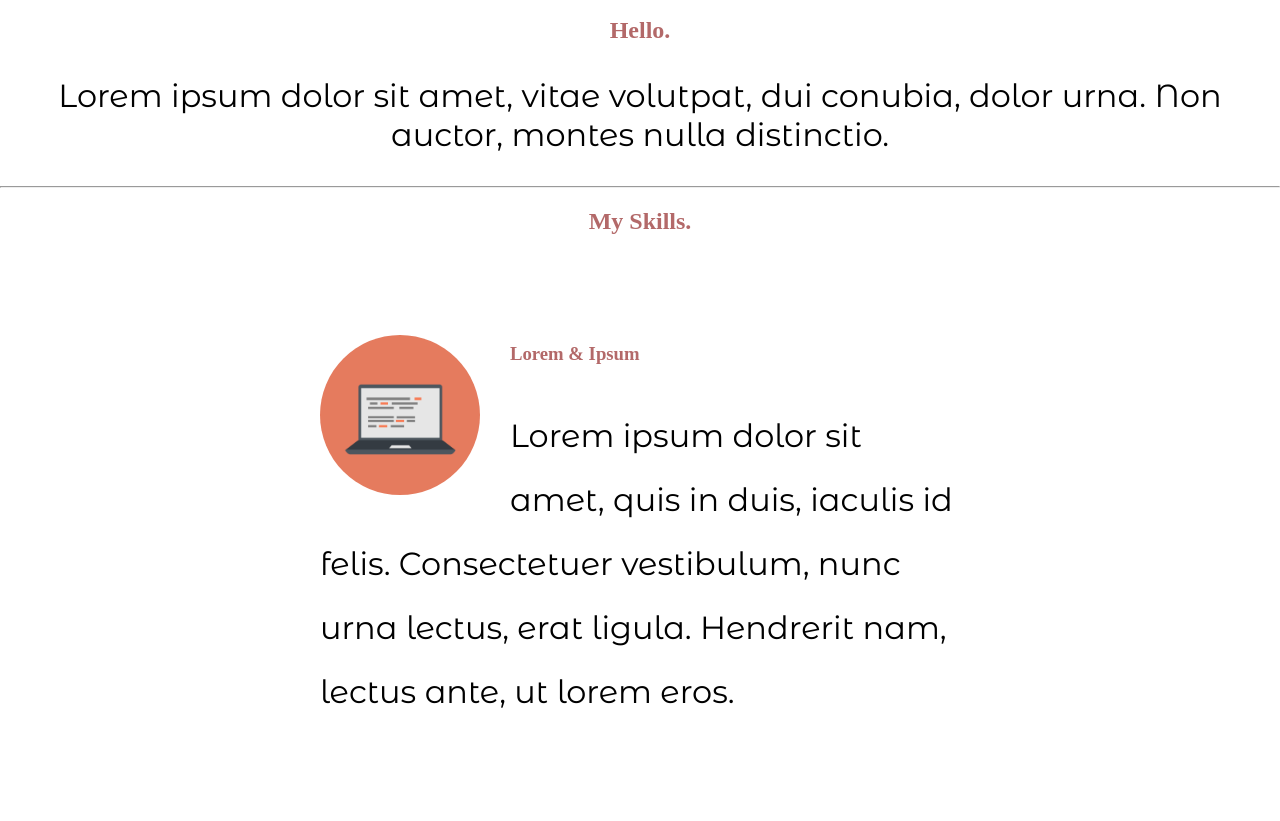
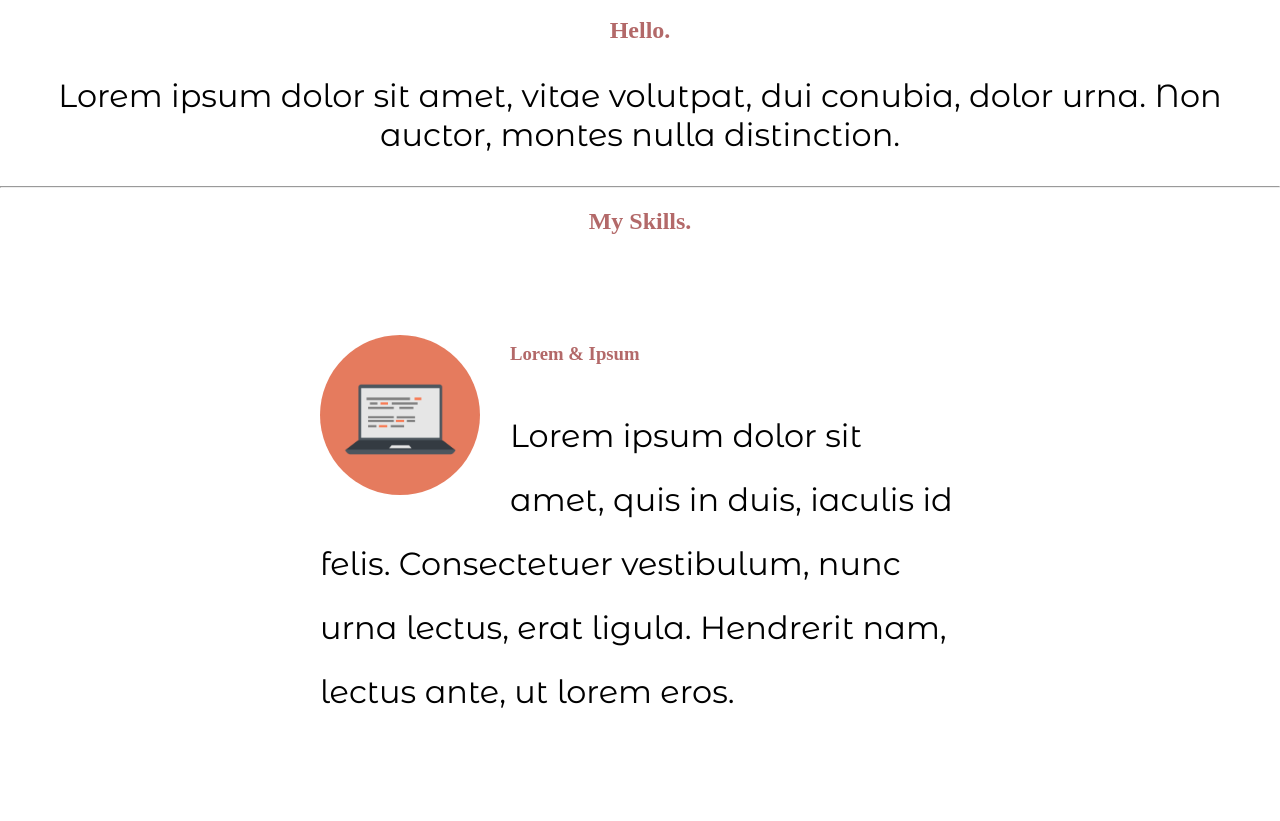
Before and after one commit to deair03/CSS-MySite, a plain HTML site: page index.html in a window 1280 px wide. Shown: the part 1013-1834 px from the top of the page. Drawn offline with Linux system fonts and the light colour scheme.

Commit message:
changed descripption

```diff
--- a/index.html
+++ b/index.html
@@ -32,7 +32,7 @@
                 <img class="profile-img" src="./assets/Deepali's profile picture-modified.png" alt="profile-img">
                 <h2>Hello.</h2>
                 <p>Lorem ipsum dolor sit amet, vitae volutpat, dui conubia, dolor urna. Non auctor, montes nulla
-                    distinctio.</p>
+                    distinction.</p>
             </div>
             <hr>
             <div class="skills">
```
